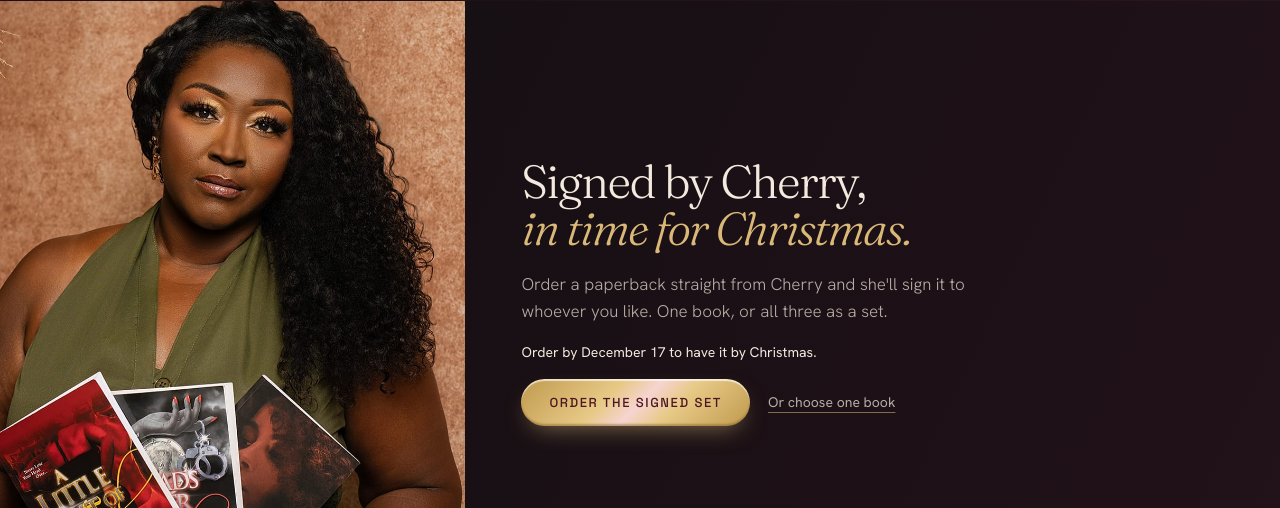
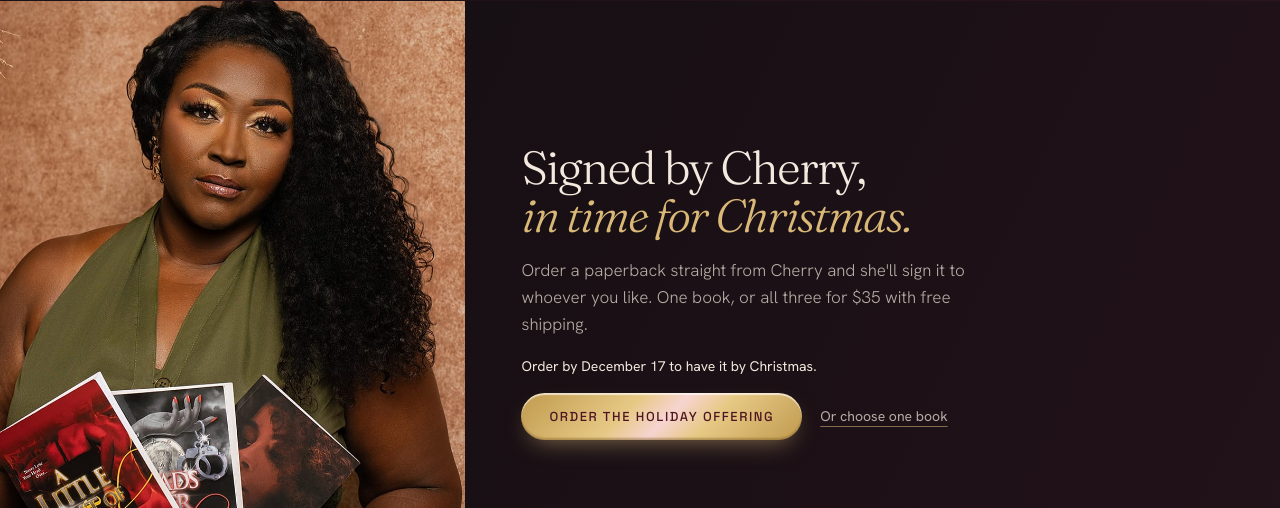
Before and after one commit to Jabach811/selenas-site, a plain HTML site: page index.html in a window 1280 px wide. Shown: the part 4515-5023 px from the top of the page. Drawn offline with Linux system fonts and the light colour scheme.

Commit message:
Rename the signed set to Special Holiday Offering, $35 with free shipping
Co-Authored-By: Claude Opus 5.5 <noreply@anthropic.com>

```diff
--- a/index.html
+++ b/index.html
@@ -216,10 +216,10 @@
     <div class="signed-fig" role="img" aria-label="Selena Cherry holding her three novels" style="aspect-ratio:4/5; max-height:640px; background:#7d5a48 url(&quot;Assets/cherry-books.jpg&quot;) center 45%/cover no-repeat;"></div>
     <div ref="{{ revealRef }}" style="opacity:0; transform:translateY(28px); transition:opacity .9s cubic-bezier(.2,.7,.2,1), transform .9s cubic-bezier(.2,.7,.2,1); padding:clamp(30px,5vw,56px); display:flex; flex-direction:column; align-items:flex-start; justify-content:center; gap:18px;">
       <h2 style="font-family:var(--serif); font-weight:300; font-size:clamp(1.9rem,5vw,2.9rem); line-height:1.02; letter-spacing:-.035em; margin:0;">Signed by Cherry,<br><em style="font-style:italic; color:var(--gold);">in time for Christmas.</em></h2>
-      <p style="font-size:clamp(15px,1.6vw,17px); line-height:1.6; color:var(--c-70); font-weight:300; max-width:52ch; margin:0;">Order a paperback straight from Cherry and she'll sign it to whoever you like. One book, or all three as a set.</p>
+      <p style="font-size:clamp(15px,1.6vw,17px); line-height:1.6; color:var(--c-70); font-weight:300; max-width:52ch; margin:0;">Order a paperback straight from Cherry and she'll sign it to whoever you like. One book, or all three for $35 with free shipping.</p>
       <p style="font-size:14px; margin:0;">Order by December 17 to have it by Christmas.</p>
       <div style="display:flex; align-items:center; gap:18px; flex-wrap:wrap;">
-        <button type="button" data-paperback="XBAU698VR26TS" data-signed style="position:relative; overflow:hidden; display:inline-flex; align-items:center; font-family:var(--mono); font-size:13px; font-weight:500; letter-spacing:.12em; text-transform:uppercase; color:var(--btn-text); padding:15px 28px; border-radius:999px; border:0; cursor:pointer; background:var(--foil-streak) -160% 0/260% 100% no-repeat, var(--foil); box-shadow:0 10px 24px -10px rgba(217,184,120,.6), inset 0 2px 1px rgba(255,255,255,.65), inset 0 -2px 2px rgba(120,86,30,.45); animation:foilSweepBg 3.4s ease-in-out infinite;">Order the signed set</button>
+        <button type="button" data-paperback="XBAU698VR26TS" data-signed style="position:relative; overflow:hidden; display:inline-flex; align-items:center; font-family:var(--mono); font-size:13px; font-weight:500; letter-spacing:.12em; text-transform:uppercase; color:var(--btn-text); padding:15px 28px; border-radius:999px; border:0; cursor:pointer; background:var(--foil-streak) -160% 0/260% 100% no-repeat, var(--foil); box-shadow:0 10px 24px -10px rgba(217,184,120,.6), inset 0 2px 1px rgba(255,255,255,.65), inset 0 -2px 2px rgba(120,86,30,.45); animation:foilSweepBg 3.4s ease-in-out infinite;">Order the holiday offering</button>
         <button type="button" data-paperback="6V8XCNFRSKSSC" data-signed style="background:none; border:0; padding:4px 0; cursor:pointer; font-family:var(--sans); font-size:14px; font-weight:400; color:var(--c-70); text-decoration:underline; text-decoration-color:rgba(217,184,120,.55); text-underline-offset:5px; transition:color .3s ease;" style-hover="color:var(--cream); text-decoration-color:var(--gold);">Or choose one book</button>
       </div>
     </div>
@@ -425,7 +425,7 @@
     <p class="sub">This Christmas, Cherry signs your copy herself, in red ink, before it ships.</p>
     <fieldset>
       <legend hidden>What to order</legend>
-      <label class="opt"><input type="radio" name="signed-pick" value="XBAU698VR26TS"><span><b>All three novels</b><i>Signed set</i></span></label>
+      <label class="opt"><input type="radio" name="signed-pick" value="XBAU698VR26TS"><span><b>Special Holiday Offering</b><i>$35</i></span></label>
       <label class="opt"><input type="radio" name="signed-pick" value="6V8XCNFRSKSSC"><span><b>A Little Bit of Tail</b><i>Signed</i></span></label>
       <label class="opt"><input type="radio" name="signed-pick" value="3WQ8KMVJLCLWS"><span><b>Heads Over Tails</b><i>Signed</i></span></label>
       <label class="opt"><input type="radio" name="signed-pick" value="A3Q2GPURWBDU6"><span><b>Something for Nothing</b><i>Signed</i></span></label>
```
